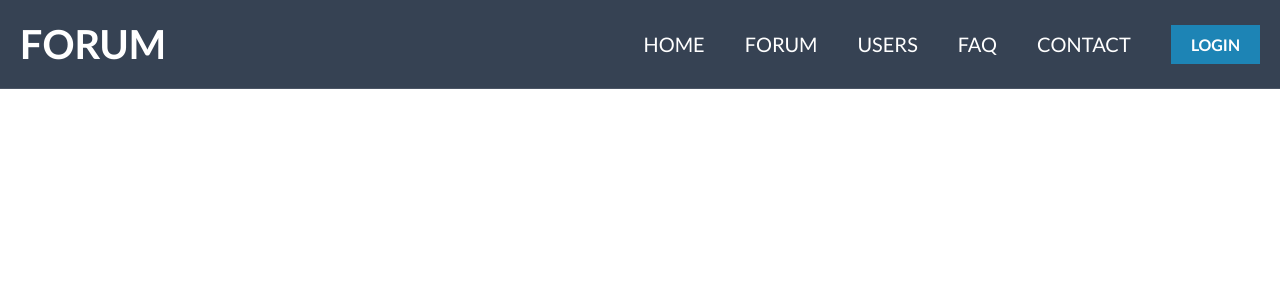
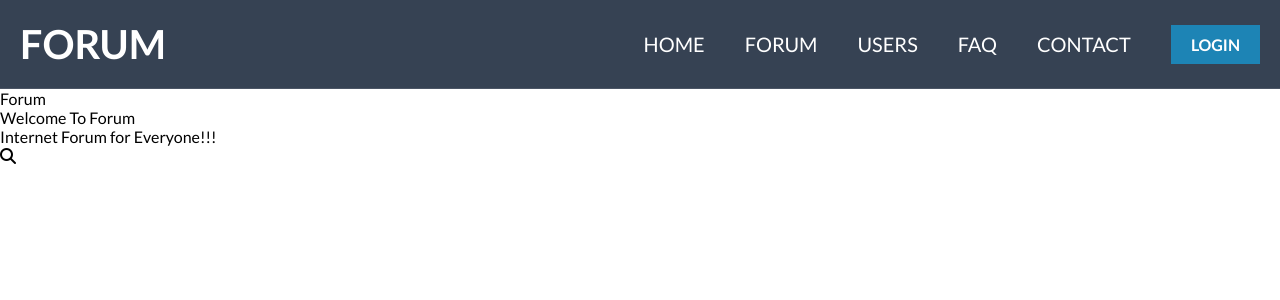
Before and after one commit to Belkowski656/Forum, a React (Create React App) app: page / in a window 1280 px wide. Shown: the top 300 px of the page. Built offline with nearby package versions, Linux system fonts and the light colour scheme.

Commit message:
add file for Headers

```diff
--- /dev/null
+++ b/src/components/Header/Header.js
@@ -0,0 +1,38 @@
+import {
+  Wrapper,
+  LogoWrapper,
+  Logo,
+  Content,
+  Box,
+  Title,
+  Text,
+  Search,
+  Input,
+  Button,
+} from "./Header.style";
+
+const Header = () => {
+  return (
+    <>
+      <Wrapper>
+        <LogoWrapper>
+          <Logo>Forum</Logo>
+        </LogoWrapper>
+        <Content>
+          <Box>
+            <Title>Welcome To Forum</Title>
+            <Text>Internet Forum for Everyone!!!</Text>
+            <Search>
+              <Input type="text" />
+              <Button>
+                <i className="fas fa-search"></i>
+              </Button>
+            </Search>
+          </Box>
+        </Content>
+      </Wrapper>
+    </>
+  );
+};
+
+export default Header;
--- /dev/null
+++ b/src/components/Header/Header.style.js
@@ -0,0 +1,12 @@
+import styled from "styled-components";
+
+export const Wrapper = styled.div``;
+export const LogoWrapper = styled.div``;
+export const Logo = styled.div``;
+export const Content = styled.div``;
+export const Box = styled.div``;
+export const Title = styled.div``;
+export const Text = styled.div``;
+export const Search = styled.div``;
+export const Input = styled.div``;
+export const Button = styled.div``;
--- a/src/components/Home/Home.js
+++ b/src/components/Home/Home.js
@@ -1,9 +1,11 @@
 import Navigation from "../Navigation/Navigation";
+import Header from "../Header/Header";
 
 const Home = () => {
   return (
     <>
       <Navigation />
+      <Header />
     </>
   );
 };
```
